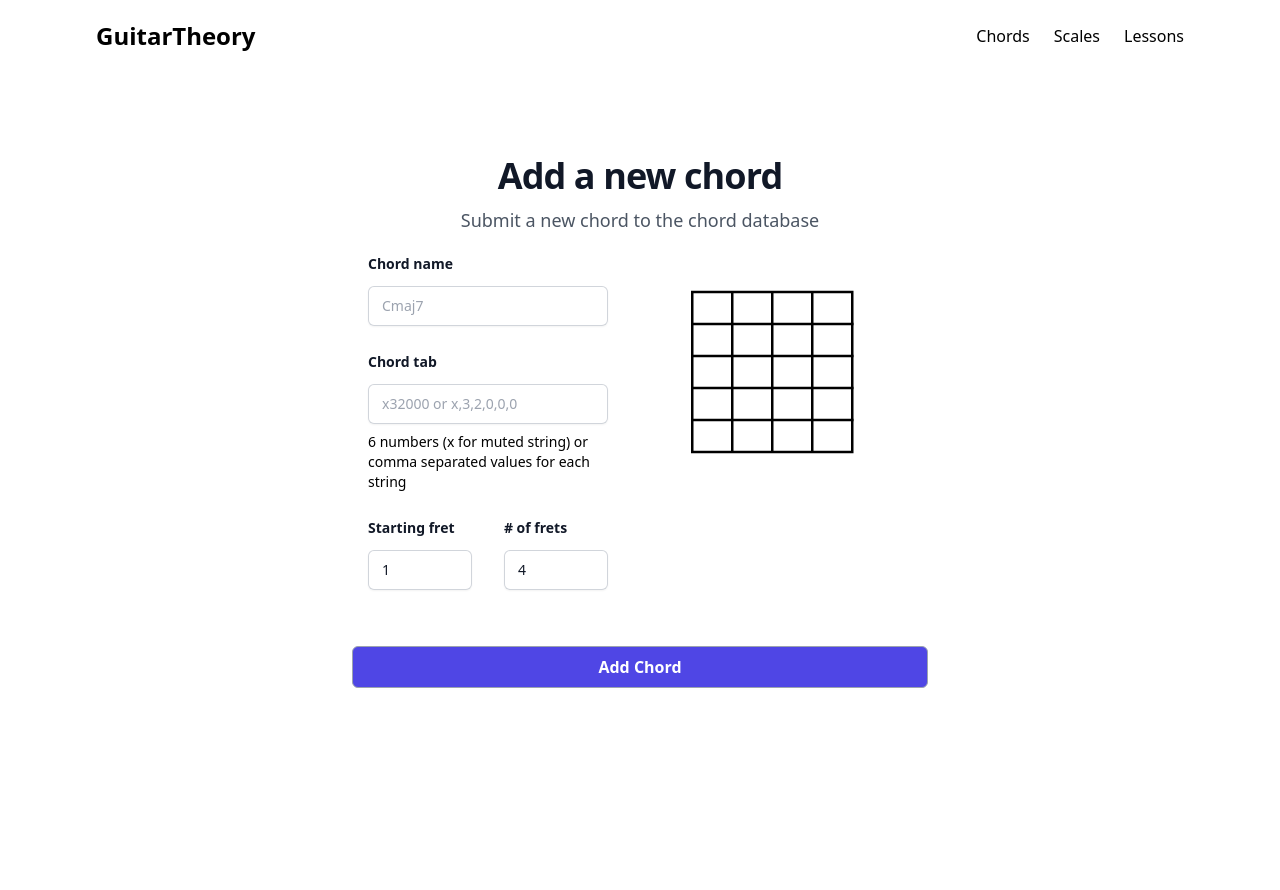
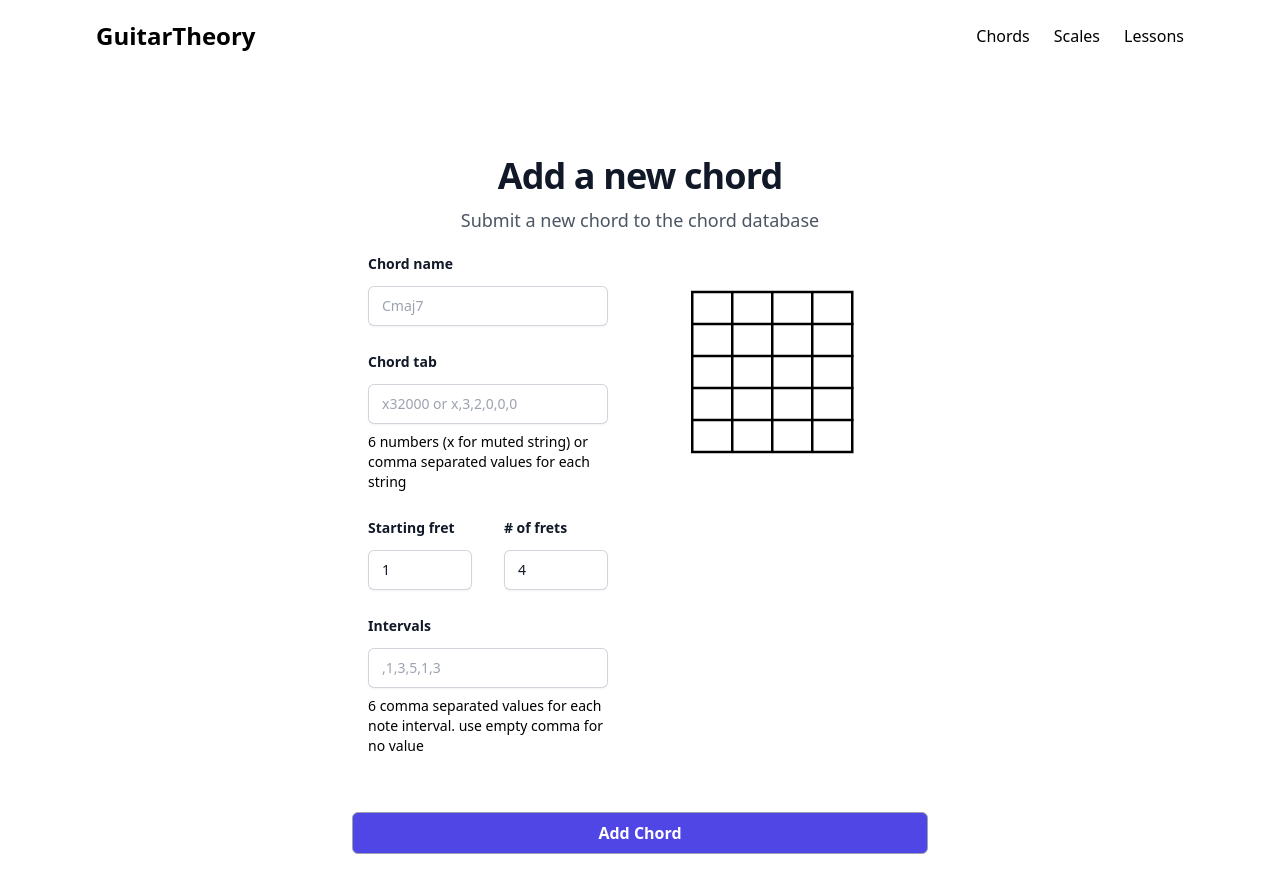
Before and after one commit to stevewarner/guitar-fretboard-map, a Next.js app: page /chord/new in a window 1280 px wide. Before the commit the page ends 800 px from the top, so only its background shows below. Built offline with nearby package versions, Linux system fonts and the light colour scheme.

Commit message:
add interval labels to chord charts (#4)

```diff
--- a/app/actions.ts
+++ b/app/actions.ts
@@ -11,6 +11,16 @@ const createTab = (val: string) => {
   const splitVal = val.length === 6 ? '' : ',';
   val.split(splitVal).map((fretNum: string) => {
     !!fretNum && newArr.push(`'${fretNum}'`);
+  });
+  return newArr;
+};
+
+// Intervals format
+const createIntervals = (val: string) => {
+  const newArr: string[] = [];
+  const splitVal = val.length === 6 ? '' : ',';
+  val.split(splitVal).map((interval: string) => {
+    newArr.push(`'${interval}'`);
   });
   return newArr;
 };
@@ -34,14 +44,16 @@ export async function createNewChord(
   const tab = formData.get('tab') as string;
   const startFret = formData.get('startFret') as string;
   const numFrets = formData.get('numFrets') as string;
+  const intervals = formData.get('intervals');
 
-  const tabArr = createTab(tab);
+  const tabArr = createTab(tab as string);
+  const intervalsArr = createIntervals(intervals as string);
 
   let isSuccessful = false;
 
   try {
     await sql.query(
-      `INSERT INTO chords (name, tab, tab_id, start_fret, num_frets) VALUES ('${name}', array [${tabArr}], '${tab}', ${startFret}, ${numFrets});`,
+      `INSERT INTO chords (name, tab, tab_id, start_fret, num_frets, intervals) VALUES ('${name}', array [${tabArr}], '${tab}', ${startFret}, ${numFrets}, array [${intervalsArr}]);`,
     );
     isSuccessful = true;
 
@@ -79,14 +91,16 @@ export async function updateChord(
   const tab = formData.get('tab');
   const startFret = formData.get('startFret');
   const numFrets = formData.get('numFrets');
+  const intervals = formData.get('intervals');
 
   const tabArr = createTab(tab as string);
+  const intervalsArr = createIntervals(intervals as string);
 
   let isSuccessful = false;
 
   try {
     await sql.query(
-      `UPDATE chords SET name = '${name}', tab = array [${tabArr}], tab_id = '${tab}', start_fret = ${startFret}, num_frets = ${numFrets} WHERE id = ${chord?.id};`,
+      `UPDATE chords SET name = '${name}', tab = array [${tabArr}], intervals = array [${intervalsArr}], tab_id = '${tab}', start_fret = ${startFret}, num_frets = ${numFrets} WHERE id = ${chord?.id};`,
     );
     isSuccessful = true;
 
--- a/app/chord/[param]/page.tsx
+++ b/app/chord/[param]/page.tsx
@@ -130,6 +130,7 @@ const Chord = async ({ params }: Props) => {
             >
               <PatternV2
                 tab={chord.tab}
+                intervals={chord.intervals}
                 startFret={chord.start_fret}
                 fillColor="#000"
               />
--- a/components/FretboardChartV2/Pattern.tsx
+++ b/components/FretboardChartV2/Pattern.tsx
@@ -6,15 +6,19 @@ import { strHeight, fretWidth, stroke, circRad, topSpace } from './constants';
 
 interface PatternProps {
   tab: (string | number)[] | (string | number)[][];
+  intervals?: string[];
   fillColor: string;
   startFret?: number;
 }
 
 export const Pattern = ({
   tab = [],
+  intervals = [],
   fillColor,
   startFret = 1,
 }: PatternProps) => {
+  const revIntervals = intervals && [...intervals].reverse();
+
   const calcFret = (fretKey: number) => {
     if (fretKey === 0) {
       return fretWidth / 2 + stroke / 2 + fretWidth * Number(fretKey);
@@ -55,8 +59,12 @@ export const Pattern = ({
               />
             </svg>
           ) : (
+            // circle with text
+            <g
+              key={`${stringIndex}-${string}`}
+              data-test={`string-${stringIndex}`}
+            >
               <circle
-              key={`${stringIndex}-${string}`}
                 // fret
                 cx={calcFret(Number(string) || 0)}
                 // string
@@ -66,6 +74,21 @@ export const Pattern = ({
                 stroke="#000"
                 strokeWidth={stroke}
               />
+              {revIntervals &&
+                revIntervals.length > 0 &&
+                revIntervals[stringIndex] && (
+                  <text
+                    x={calcFret(Number(string) || 0)}
+                    y={topSpace + strHeight * stringIndex + circRad / 4}
+                    fontFamily="Arial"
+                    fontSize={circRad}
+                    textAnchor="middle"
+                    fill={Number(string) === 0 ? '#000' : '#fff'}
+                  >
+                    {revIntervals[stringIndex]}
+                  </text>
+                )}
+            </g>
           )
         ) : (
           // handle nested array
--- a/components/NewChordForm.tsx
+++ b/components/NewChordForm.tsx
@@ -29,6 +29,9 @@ const NewChordForm = ({ initFormValues, isEdit = false }: ChordFormProps) => {
   const [chordTab, setChordTab] = useState(initFormValues?.tab_id || '');
   const [startFret, setStartFret] = useState(initFormValues?.start_fret || '1');
   const [numFrets, setNumFrets] = useState(initFormValues?.num_frets || '4');
+  const [chordIntervals, setChordIntervals] = useState(
+    (initFormValues?.intervals && initFormValues?.intervals.join(',')) || '',
+  );
 
   const createTab = (val: string) => {
     const newArr: string[] = [];
@@ -107,6 +110,20 @@ const NewChordForm = ({ initFormValues, isEdit = false }: ChordFormProps) => {
               required
             />
           </div>
+          {/* intervals */}
+          <div className="sm:col-span-2">
+            <Input
+              id="intervals"
+              name="intervals"
+              label="Intervals"
+              placeholder=",1,3,5,1,3"
+              value={chordIntervals}
+              pattern="^((b|#)?[1-7]|)(,((b|#)?[1-7]|)){5}$"
+              errorText="value must be 6 comma separated values containing only numbers and 'b' or '#'"
+              onChange={(event) => setChordIntervals(event.target.value)}
+              helpText="6 comma separated values for each note interval. use empty comma for no value"
+            />
+          </div>
         </div>
         <div className="flex flex-auto flex-col items-center">
           {!!chordName && <h2>{chordName}</h2>}
@@ -119,6 +136,7 @@ const NewChordForm = ({ initFormValues, isEdit = false }: ChordFormProps) => {
           >
             <PatternV2
               tab={createTab(chordTab)}
+              intervals={chordIntervals.split(',')}
               startFret={Number(startFret)}
               fillColor="#000"
             />
--- a/types.ts
+++ b/types.ts
@@ -2,6 +2,7 @@ export type ChordType = {
   created_at: Date;
   finger_position: number;
   id: number;
+  intervals: string[];
   name: string;
   notes: string[];
   num_frets: number;
```
Lines whose indentation alone changed are shown as unchanged.
